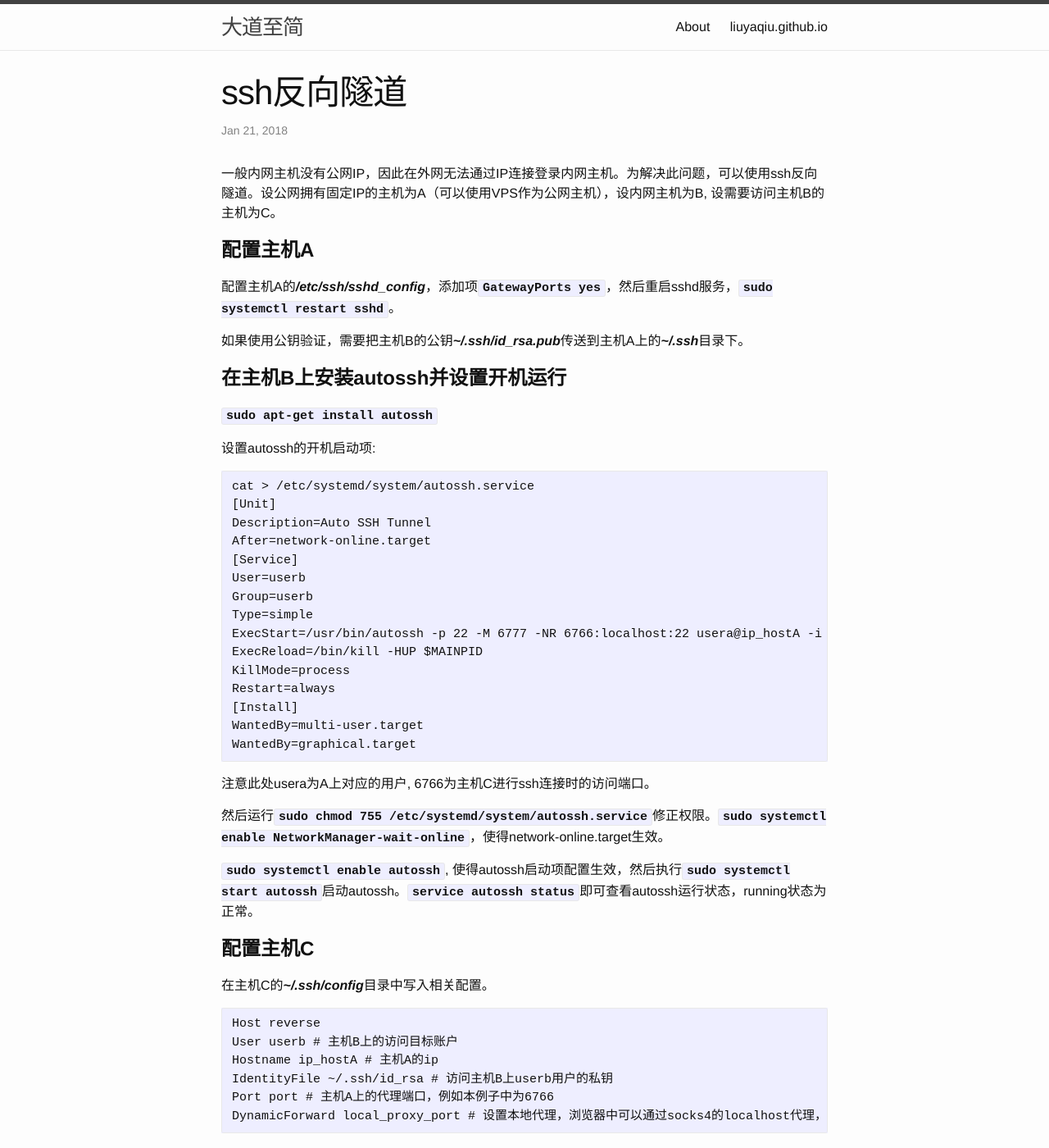
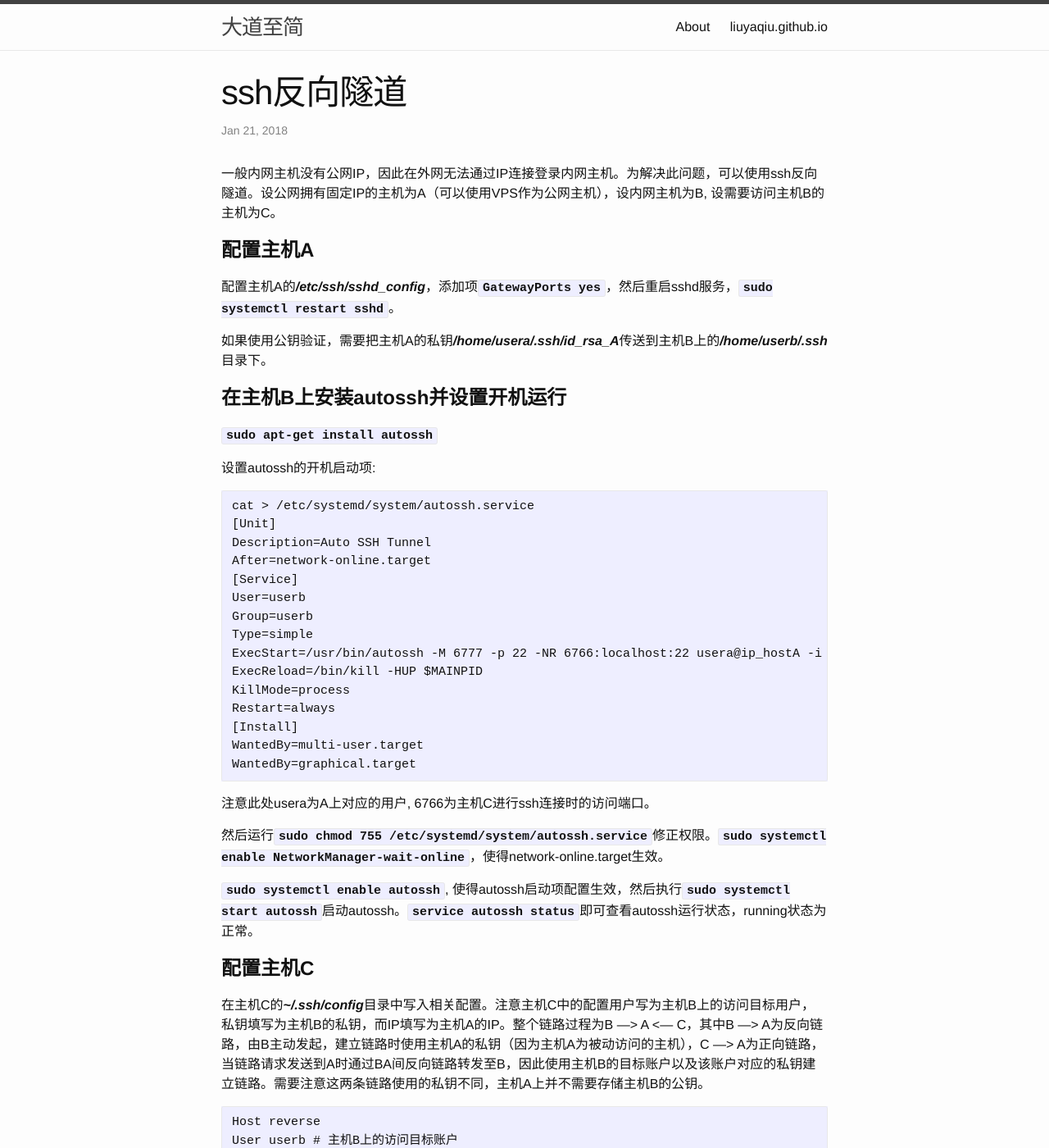
Before and after one commit to liuyaqiu/liuyaqiu.github.io, a Jekyll site: the page built from _posts/2018-01-21-ssh-reverse-tunnel.md, in a window 1280 px wide and 1400 px high. Shown: the whole window at 82% size. Built offline with Jekyll 4.4.1, drawn with Linux system fonts in a browser that asks for light colours; some of the changed text lies outside the part shown.

Commit message:
modify [ssh reverse tunnel]: add explanation

````diff
--- a/_posts/2018-01-21-ssh-reverse-tunnel.md
+++ b/_posts/2018-01-21-ssh-reverse-tunnel.md
@@ -10,7 +10,7 @@ catagories: tutorial
 
 配置主机A的***/etc/ssh/sshd_config***，添加项**`GatewayPorts yes`**，然后重启sshd服务，**`sudo systemctl restart sshd`**。
 
-如果使用公钥验证，需要把主机B的公钥***~/.ssh/id_rsa.pub***传送到主机A上的***~/.ssh***目录下。
+如果使用公钥验证，需要把主机A的私钥***/home/usera/.ssh/id_rsa_A***传送到主机B上的***/home/userb/.ssh***目录下。
 
 # **在主机B上安装autossh并设置开机运行**
 
@@ -27,7 +27,7 @@ After=network-online.target
 User=userb
 Group=userb
 Type=simple
-ExecStart=/usr/bin/autossh -p 22 -M 6777 -NR 6766:localhost:22 usera@ip_hostA -i /home/usera/.ssh/id_rsa
+ExecStart=/usr/bin/autossh -M 6777 -p 22 -NR 6766:localhost:22 usera@ip_hostA -i /home/userb/.ssh/id_rsa_A
 ExecReload=/bin/kill -HUP $MAINPID
 KillMode=process
 Restart=always
@@ -44,13 +44,14 @@ WantedBy=graphical.target
 
 # **配置主机C**
 
-在主机C的***~/.ssh/config***目录中写入相关配置。
+在主机C的***~/.ssh/config***目录中写入相关配置。注意主机C中的配置用户写为主机B上的访问目标用户，私钥填写为主机B的私钥，而IP填写为主机A的IP。整个链路过程为B ---> A <--- C，其中B ---> A为反向链路，由B主动发起，建立链路时使用主机A的私钥（因为主机A为被动访问的主机），C --->
+A为正向链路，当链路请求发送到A时通过BA间反向链路转发至B，因此使用主机B的目标账户以及该账户对应的私钥建立链路。需要注意这两条链路使用的私钥不同，主机A上并不需要存储主机B的公钥。
 
 ```
 Host reverse
 User userb # 主机B上的访问目标账户
 Hostname ip_hostA # 主机A的ip
-IdentityFile ~/.ssh/id_rsa # 访问主机B上userb用户的私钥
+IdentityFile ~/.ssh/id_rsa_B # 主机B的ssh私钥
 Port port # 主机A上的代理端口，例如本例子中为6766
 DynamicForward local_proxy_port # 设置本地代理，浏览器中可以通过socks4的localhost代理，访问主机B所在的内网
 ```
````
